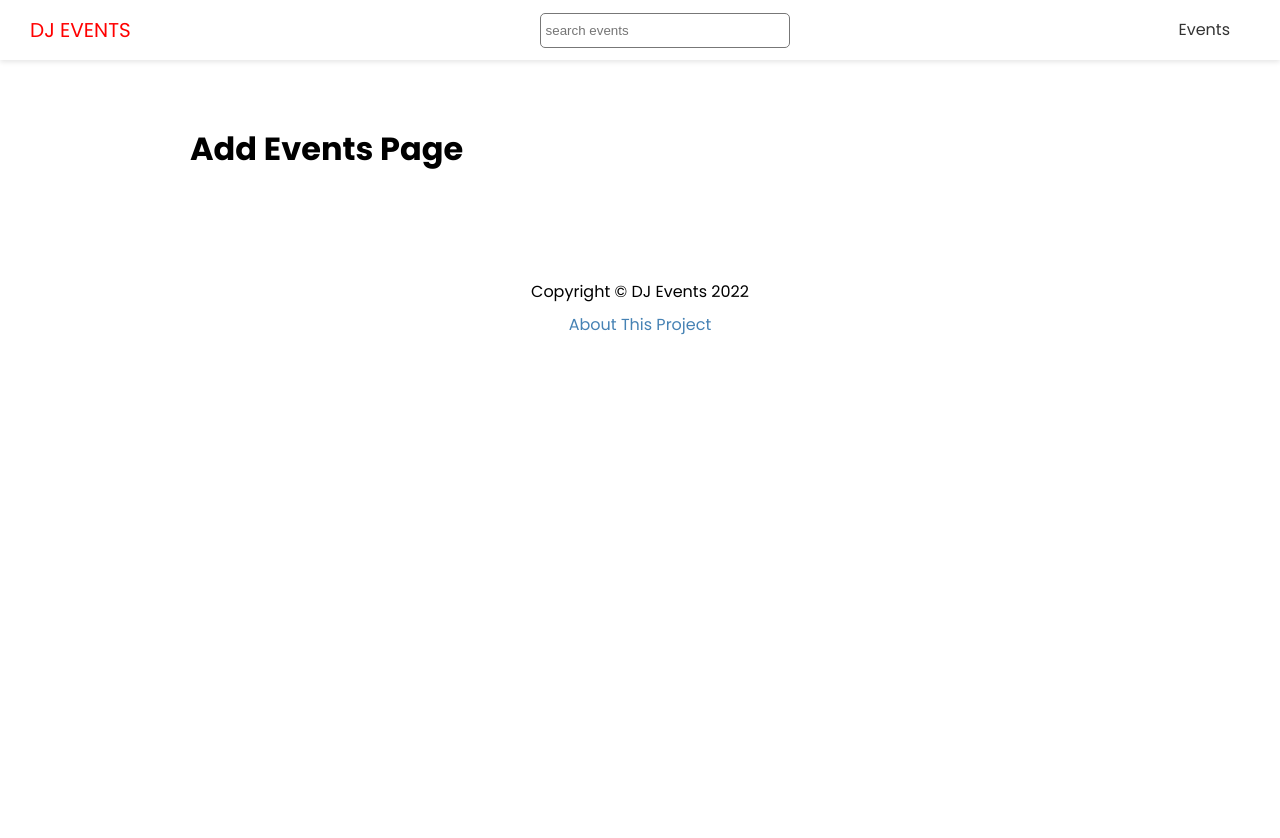
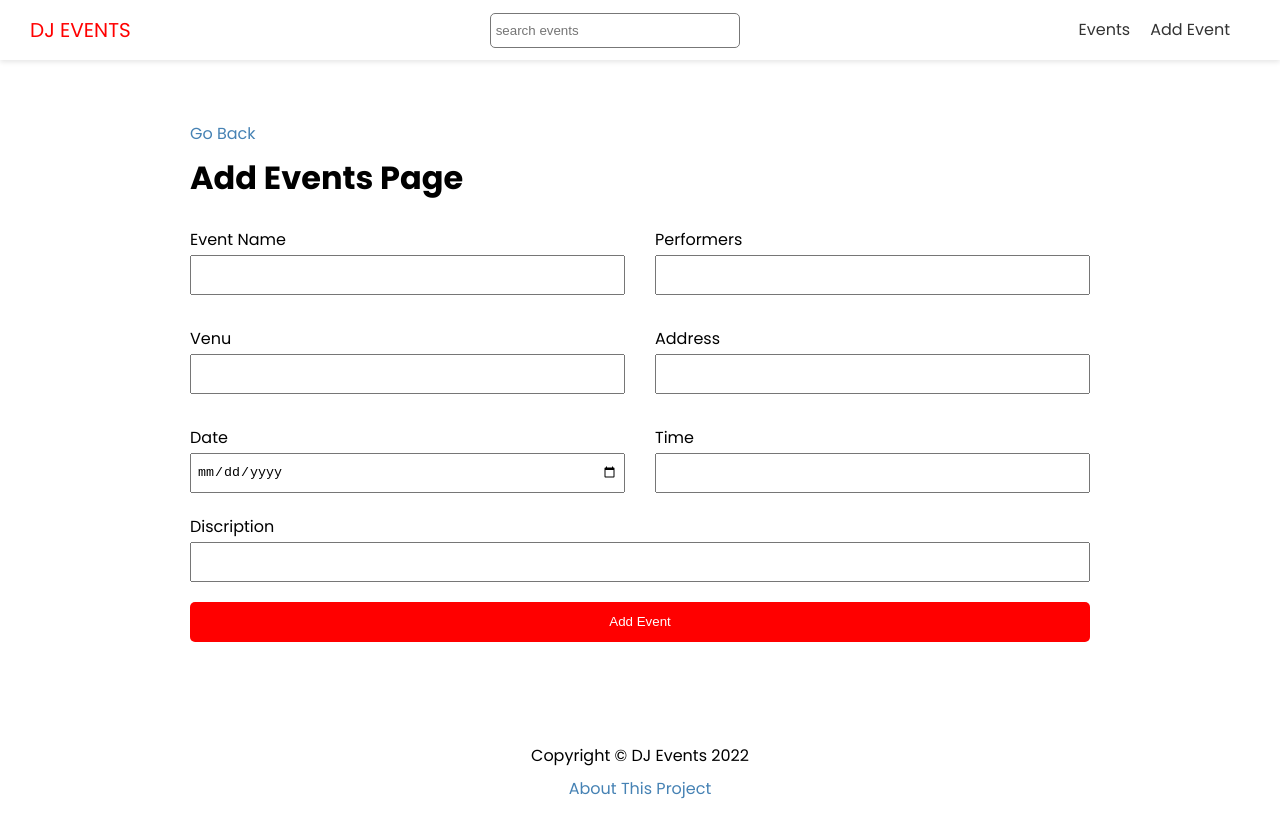
Before and after one commit to onegrit/dj-events-frontend, a Next.js app: page /events/add in a window 1280 px wide. Shown: the top 838 px of the page. Before the commit the page ends 800 px from the top, so only its background shows below. Built offline with nearby package versions, Linux system fonts and the light colour scheme; no server answers.

Commit message:
feat(add event and react toastify): 添加事件窗体，初步验证窗体字段

```diff
--- a/components/Header.js
+++ b/components/Header.js
@@ -19,6 +19,11 @@
               <a>Events</a>
             </Link>
           </li>
+          <li>
+            <Link href='/events/add'>
+              <a>Add Event</a>
+            </Link>
+          </li>
         </ul>
       </nav>
     </header>
--- a/pages/events/add.js
+++ b/pages/events/add.js
@@ -1,10 +1,142 @@
-import React from 'react'
+import { useState } from 'react'
+import { useRouter } from 'next/router'
+import Link from 'next/link'
+import { API_URL } from '@/config/index'
 import Layout from '@/components/Layout'
+import styles from '@/styles/Form.module.css'
+import { ToastContainer, toast } from 'react-toastify'
 
+import 'react-toastify/dist/ReactToastify.css'
 export default function AddEventPage() {
+  const [values, setValues] = useState({
+    name: '',
+    performers: '',
+    venu: '',
+    address: '',
+    date: '',
+    time: '',
+    description: '',
+  })
+
+  //TODO: 窗体数据验证
+
+  const router = useRouter()
+
+  const handleSubmit = async (e) => {
+    e.preventDefault()
+
+    //验证数据, Validation, Error Checking
+    const hasEmptyFields = Object.values(values).some(
+      (element) => element === ''
+    )
+
+    if (hasEmptyFields) {
+      toast.error('Please fill in all fields.')
+    }
+    // 提交数据
+    const res = await fetch(`${API_URL}/api/events`, {
+      method: 'POST',
+      headers: {
+        'Content-Type': 'application/json',
+      },
+      body: JSON.stringify(values),
+    })
+    // 是否成功提交
+    if (!res.ok) {
+      toast.error('Something went wrong.')
+    } else {
+      // 提交成功后跳转到浏览页面
+      const evt = await res.json()
+      router.push(`/events/${evt.slug}`)
+    }
+  }
+
+  const handleInputChange = (e) => {
+    // console.log('AddEventPage:handleInputChange')
+    const { name, value } = e.target
+    setValues({ ...values, [name]: value })
+  }
+
   return (
     <Layout title='Add new Event'>
+      <Link href='/events'>Go Back</Link>
       <h1>Add Events Page</h1>
+      <ToastContainer />
+      <form onSubmit={handleSubmit} className={styles.form}>
+        <div className={styles.grid}>
+          <div>
+            <label htmlFor='name'>Event Name</label>
+            <input
+              id='name'
+              type='text'
+              name='name'
+              value={values.name}
+              onChange={handleInputChange}
+            />
+          </div>
+          <div>
+            <label htmlFor='performers'>Performers</label>
+            <input
+              id='performers'
+              type='text'
+              name='performers'
+              value={values.performers}
+              onChange={handleInputChange}
+            />
+          </div>
+          <div>
+            <label htmlFor='venu'>Venu</label>
+            <input
+              id='venu'
+              type='text'
+              name='venu'
+              value={values.venu}
+              onChange={handleInputChange}
+            />
+          </div>
+          <div>
+            <label htmlFor='address'>Address</label>
+            <input
+              id='address'
+              type='text'
+              name='address'
+              value={values.address}
+              onChange={handleInputChange}
+            />
+          </div>
+          <div>
+            <label htmlFor='date'>Date</label>
+            <input
+              id='date'
+              type='date'
+              name='date'
+              value={values.date}
+              onChange={handleInputChange}
+            />
+          </div>
+          <div>
+            <label htmlFor='time'>Time</label>
+            <input
+              id='time'
+              type='text'
+              name='time'
+              value={values.time}
+              onChange={handleInputChange}
+            />
+          </div>
+        </div>
+        <div>
+          <label htmlFor='description'>Discription</label>
+          <input
+            id='description'
+            type='textarea'
+            name='description'
+            value={values.description}
+            onChange={handleInputChange}
+          />
+        </div>
+        <input type='submit' value='Add Event' className='btn' />
+      </form>
     </Layout>
   )
 }
--- /dev/null
+++ b/styles/Form.module.css
@@ -0,0 +1,39 @@
+.form label {
+  display: block;
+}
+
+.form input {
+  width: 100%;
+  height: 40px;
+  padding: 5px;
+}
+
+.form textarea {
+  width: 100%;
+  height: 150px;
+}
+
+.form input[type='submit'] {
+  display: block;
+  width: 100%;
+  margin: 20px 0 30px;
+}
+
+.form .file {
+  border: 1px #ccc solid;
+  background-color: #f4f4f4;
+  padding: 10px;
+}
+
+.grid {
+  display: grid;
+  grid-template-columns: 1fr 1fr;
+  gap: 30px;
+  margin-bottom: 20px;
+}
+
+@media (max-width: 600px) {
+  .grid {
+    grid-template-columns: 1fr;
+  }
+}
```
Also changed, not shown: package.json (+8 -1 lines), 1 other file (tests, documents, lock files or other folders).
